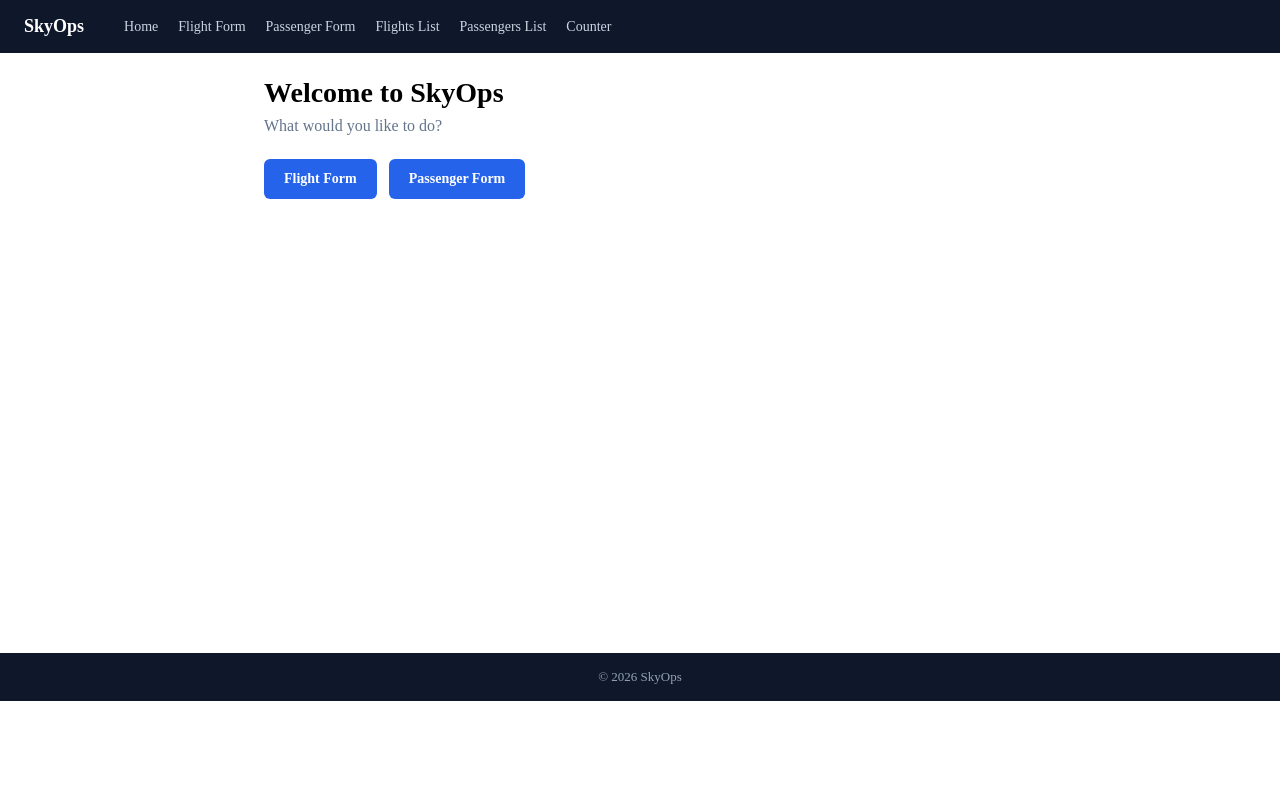
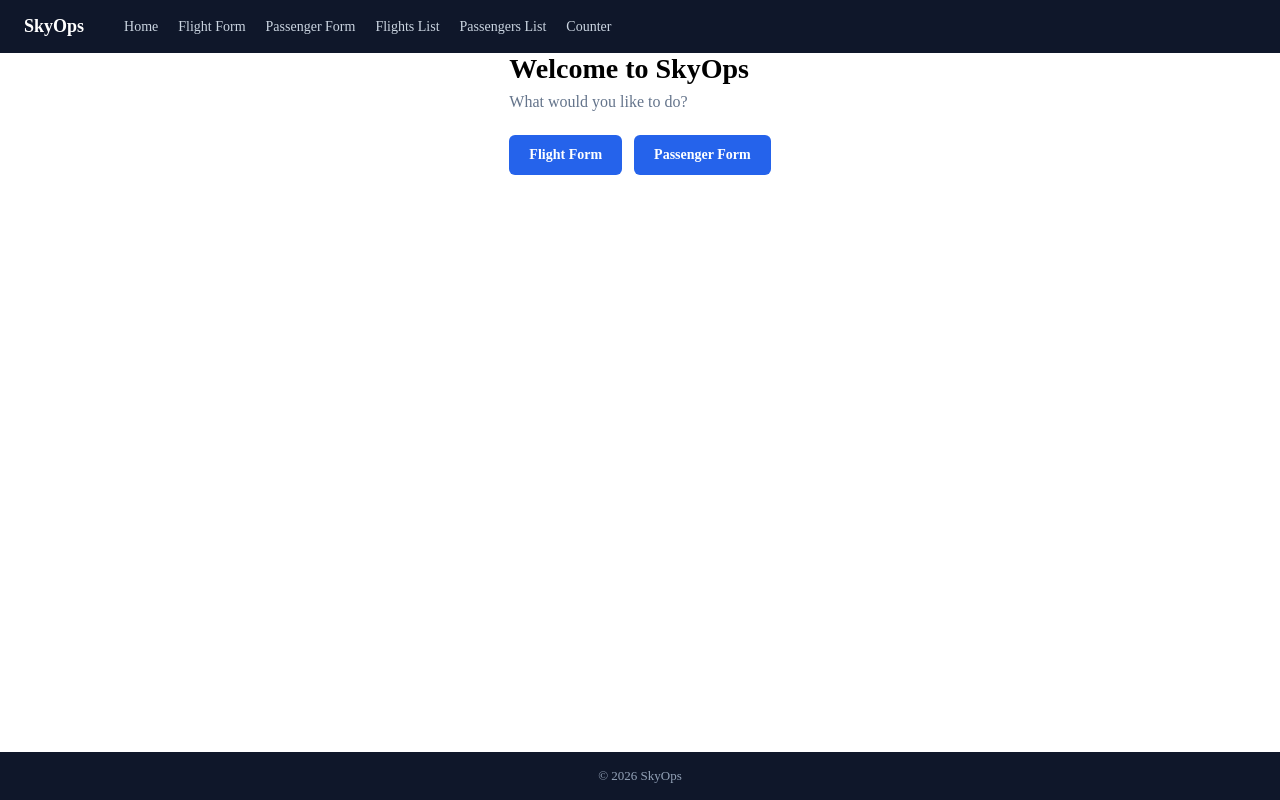
Before and after one commit to Adam-hash-a11y/skyops-forms, a React (Vite) app: page / in a window 1280 px wide. Built offline with nearby package versions, Linux system fonts and the light colour scheme.

Commit message:
style: add root layout styling

```diff
--- a/src/components/rootLayout/RootLayout.tsx
+++ b/src/components/rootLayout/RootLayout.tsx
@@ -1,23 +1,27 @@
 import { Outlet } from "react-router-dom";
-import styled from "styled-components";
 import { Header } from "../header/Header";
 import { Footer } from "../footer/Footer";
+import styled from "styled-components";
 
-const Main = styled.main`
-  min-height: 70vh;
-  padding: 24px;
-  max-width: 800px;
+const RootWrapper = styled.div`
+  display: flex;
+  flex-direction: column;
+  min-height: 100vh;
+`;
+
+const MainContent = styled.main`
+  flex: 1;
   margin: 0 auto;
 `;
 
 export const RootLayout = () => {
   return (
-    <>
+    <RootWrapper>
       <Header />
-      <Main>
+      <MainContent>
         <Outlet />
-      </Main>
+      </MainContent>
       <Footer />
-    </>
+    </RootWrapper>
   );
 };
```
